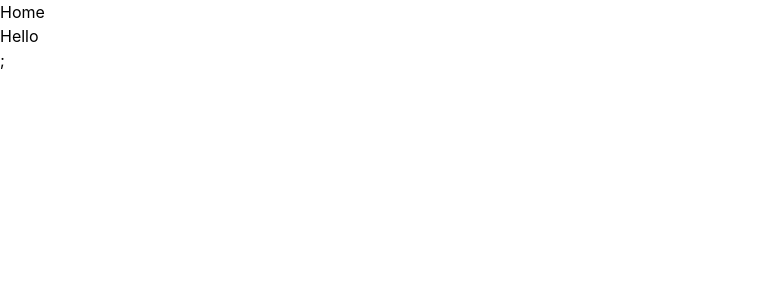
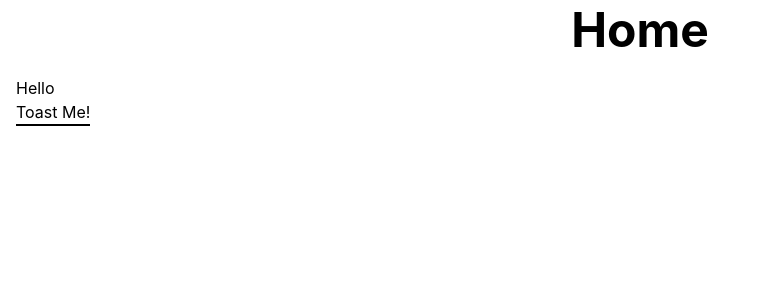
Before and after one commit to mjavason/Simple-React-Template, a React (Vite) app: page / in a window 1280 px wide. Shown: the top 300 px of the page, without its empty margins (0-769 px from the left). Built offline with nearby package versions, Linux system fonts and the light colour scheme.

Commit message:
Fix tailwind bug and add toast

```diff
--- a/package.json
+++ b/package.json
@@ -24,7 +24,7 @@
     "react": "^19.2.0",
     "react-dom": "^19.2.0",
     "react-helmet-async": "^3.0.0",
-    "react-hot-toast": "^2.6.0",
+    "react-hot-toast": "^2.6.1",
     "react-router-dom": "^7.18.4",
     "tailwindcss": "^4.0.6"
   },
--- a/src/app.tsx
+++ b/src/app.tsx
@@ -1,8 +1,9 @@
 import { QueryClient, QueryClientProvider } from '@tanstack/react-query';
 import { ReactLenis } from 'lenis/react';
 import { HelmetProvider } from 'react-helmet-async';
+import { Toaster } from 'react-hot-toast';
 import { BrowserRouter } from 'react-router-dom';
-import './styles.css';
+import './app.css';
 import ErrorBoundary from './components/errorBoundary';
 import AppRouter from './routes/app.router';
 
@@ -15,6 +16,7 @@ function App() {
         <BrowserRouter>
           <QueryClientProvider client={queryClient}>
             <ReactLenis root options={{ autoRaf: true }}>
+              <Toaster />
               <AppRouter />
             </ReactLenis>
           </QueryClientProvider>
--- a/src/components/PageContainer.tsx
+++ b/src/components/PageContainer.tsx
@@ -12,7 +12,7 @@ function PageContainer({
       <h1 className={`${HeaderTailwindClasses} text-center font-bold`}>
         {title}
       </h1>
-      <div className="min-h-[60vh] p-4">{children}</div>;
+      <div className="min-h-[60vh] p-4">{children}</div>
     </div>
   );
 }
--- a/src/styles.css
+++ b/src/index.css
@@ -1,4 +1,4 @@
-@import "tailwindcss/preflight";
+@import "tailwindcss";
 
 body {
   font-family:
--- a/src/main.tsx
+++ b/src/main.tsx
@@ -1,7 +1,7 @@
 import { StrictMode } from 'react';
 import { createRoot } from 'react-dom/client';
 import App from './app.tsx';
-import './styles.css';
+import './index.css'
 
 if (import.meta.env.MODE === 'production') {
   console.log = () => {};
--- a/src/routes/public/home.page.tsx
+++ b/src/routes/public/home.page.tsx
@@ -1,9 +1,18 @@
 import PageContainer from '@/components/PageContainer';
+import { toast } from 'react-hot-toast';
 
 function HomePage() {
   return (
     <PageContainer title="Home">
       <div>Hello</div>
+      <button
+        className="bg-blue border-b-2"
+        onClick={() => {
+          toast.success('Hello world');
+        }}
+      >
+        Toast Me!
+      </button>
     </PageContainer>
   );
 }
--- /dev/null
+++ b/tailwind.config.js
@@ -0,0 +1,8 @@
+/** @type {import('tailwindcss').Config} */
+export default {
+  content: ["./index.html", "./src/**/*.{js,ts,jsx,tsx}"],
+  theme: {
+    extend: {},
+  },
+  plugins: [],
+};
```
Also changed, not shown: src/app.css (added), 1 other file (tests, documents, lock files or other folders).
